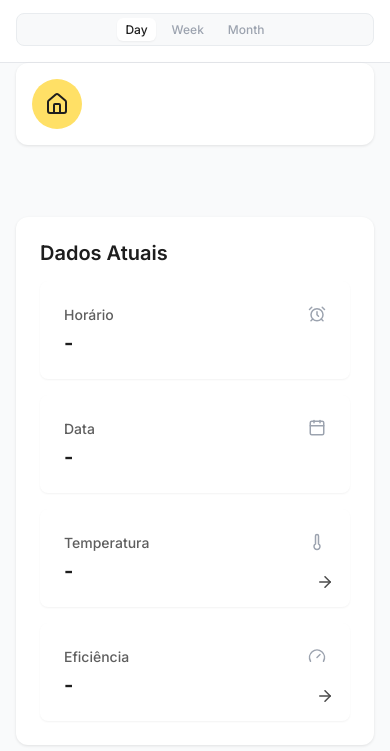
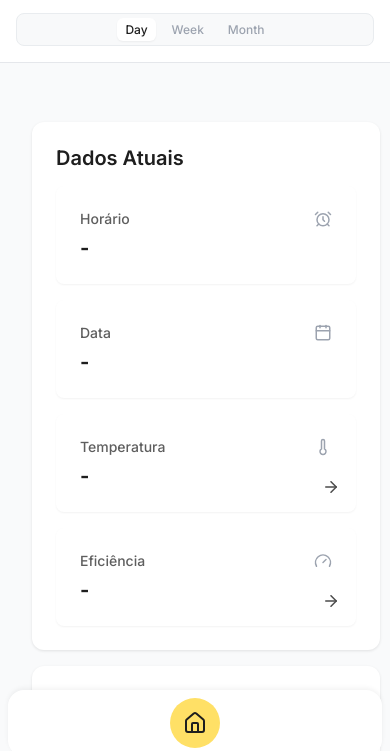
Before and after one commit to Gabrielmeia5/effy-analytics-app, a website: page public/index.html in a window 390 px wide. Shown: the part 88-839 px from the top of the page. Drawn offline with nearby package versions, Linux system fonts and the light colour scheme; no server answers.

Commit message:
Estilização da página

```diff
--- a/public/css/styles.css
+++ b/public/css/styles.css
@@ -75,7 +75,16 @@ header {
   min-height: 80px;
   background-color: var(--secondary-bg-color);
   border-bottom: 1px solid #E5E7EB;
+
+
+  position: fixed;
+  top: 0;
+  left: 0;
+  right: 0;
+  z-index: 100;
+
 }
+
 
 .main-title {
   font-size: clamp(1.5rem, 2.5vw, 2rem);
@@ -177,6 +186,7 @@ nav {
   align-items: center;
   box-shadow: var(--card-shadow);
   z-index: 10;
+
 }
 
 nav ul {
@@ -222,7 +232,7 @@ main {
   display: flex;
   min-height: 85vh;
   gap: var(--spacing-xl);
-  padding: 0 var(--spacing-xl);
+  padding: 15vh var(--spacing-xl) var(--spacing-xl); /* ← ajuste aqui */
 }
 
 .container-dashboard {
@@ -523,19 +533,11 @@ main {
 @media (max-width: 768px) {
   main {
     flex-direction: column;
-    padding: 0 var(--spacing-md);
+    padding: 22vh var(--spacing-xl) var(--spacing-xl); /* ← ajuste aqui */
+
   }
 
-  nav {
-    position: relative;
-    width: 100%;
-    height: auto;
-    flex-direction: row;
-    padding: var(--spacing-md);
-    top: 0;
-    left: 0;
-    margin-bottom: var(--spacing-md);
-  }
+
 
   nav ul {
     flex-direction: row;
@@ -561,6 +563,34 @@ main {
     order: 3;
     width: 100%;
     justify-content: center;
+  }
+}
+
+@media (max-width: 768px) {
+  nav {
+    position: fixed;
+    bottom: 0;
+    top: unset;
+    left: 0;
+    width: 96vw;
+    margin: 0 2vw;
+    border-radius: var(--radius-xl);
+    height: auto;
+    flex-direction: row;
+    justify-content: center;
+    padding: var(--spacing-sm);
+    box-shadow: 0 -2px 5px rgba(0,0,0,0.05);
+    background-color: var(--secondary-bg-color);
+    z-index: 100;
+  }
+
+  nav ul {
+    flex-direction: row;
+    gap: var(--spacing-lg);
+  }
+
+  .container-dashboard {
+    padding-bottom: 80px; /* espaço para navbar fixa */
   }
 }
 
--- a/public/js/main.js
+++ b/public/js/main.js
@@ -152,6 +152,16 @@ function initChart() {
       height: 500,
       toolbar: { show: false }
     },
+    grid: {
+      borderColor: '#E5E7EB',
+      row: {
+        colors: ['#F9FAFB', 'transparent'], // linhas alternadas bem suaves
+        opacity: 0.5
+      }
+    },
+    dataLabels: {
+      enabled: false
+    },
     stroke: {
       curve: 'smooth',
       width: 2
```
Also changed, not shown: README.md (deleted).
